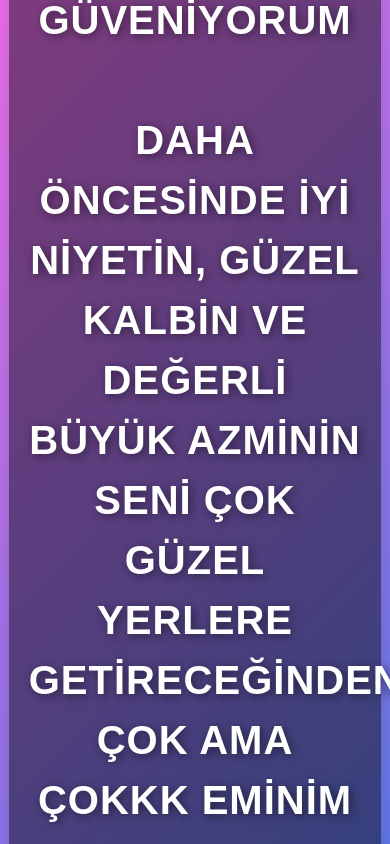
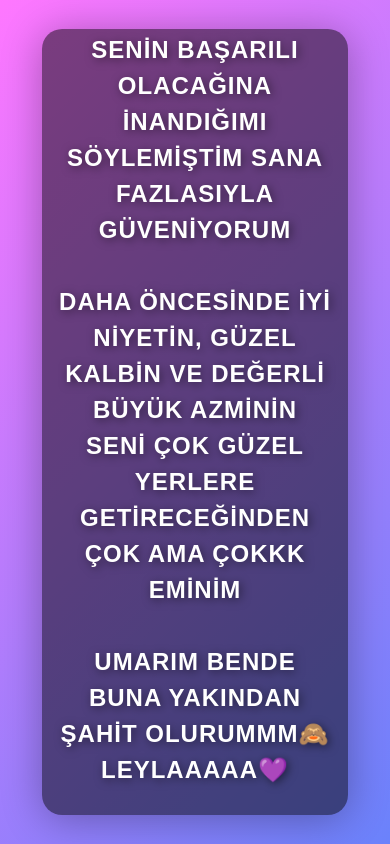
Before and after one commit to lmbirlikte04/leylac-ma.github.io, a plain HTML site: page index.html in a window 390 px wide. Shown: the top 844 px of the page. Drawn offline with Linux system fonts and the light colour scheme.

Commit message:
Update style.css

```diff
--- a/style.css
+++ b/style.css
@@ -22,6 +22,7 @@
   align-items: center;
   flex-direction: column;
   gap: 20px;
+  width: 100%;
 }
 
 .message-container {
@@ -89,3 +90,29 @@
   color: #FF77FF;
   transition: 0.3s ease-in-out;
 }
+
+/* Mobil cihazlar için responsive tasarım */
+@media (max-width: 768px) {
+  .message {
+    font-size: 2rem; /* Yazı boyutunu mobilde biraz küçülttük */
+  }
+  .message-container {
+    padding: 15px;
+    max-width: 90%; /* Mobilde kutu genişliğini biraz daraltıyoruz */
+  }
+  .container {
+    padding: 15px;
+  }
+}
+
+@media (max-width: 480px) {
+  body {
+    padding: 10px; /* Mobilde body'ye biraz iç boşluk ekleyelim */
+  }
+  .message {
+    font-size: 1.5rem; /* Mobilde yazıyı daha da küçültüyoruz */
+  }
+  .message-container {
+    max-width: 100%;
+  }
+}
```
Lines whose indentation alone changed are shown as unchanged.
